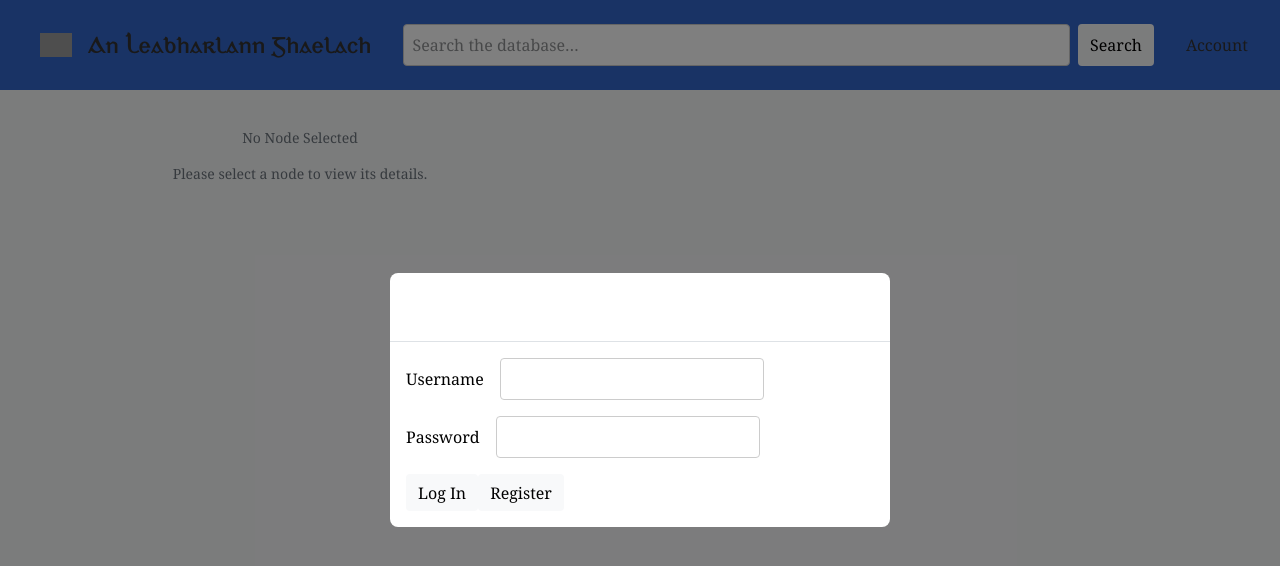
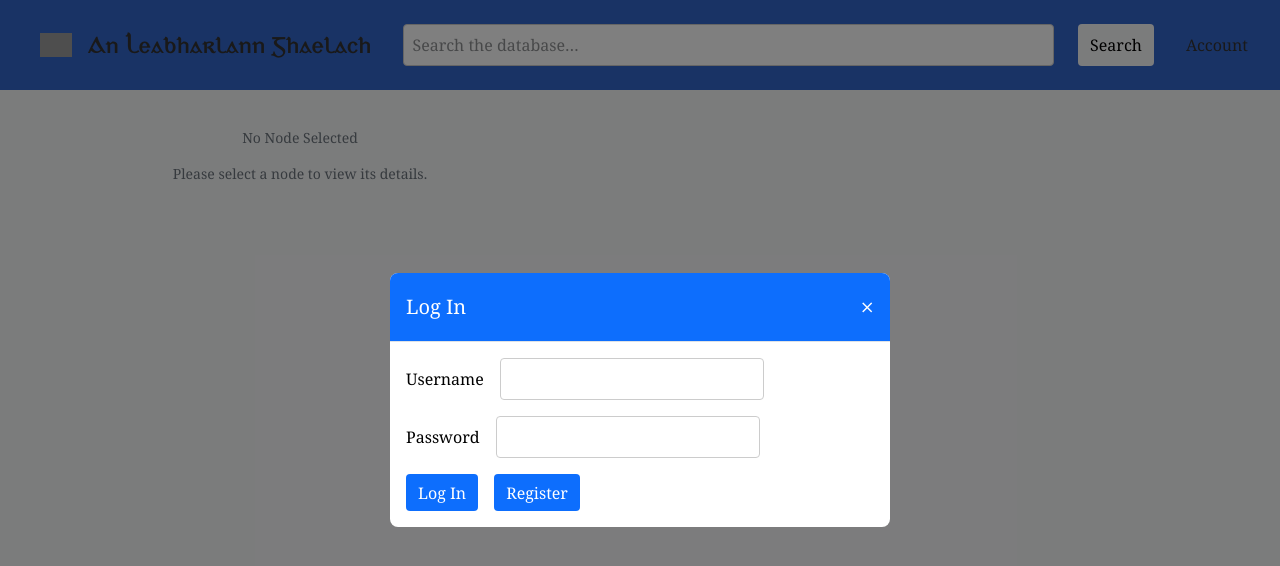
Before and after one commit to uisneach/An-Leabharlann-Ghaelach, a Next.js app: page /info in a window 1280 px wide. Both pictures are taken after a click on the link "Account". Shown: the top 566 px of the page. Built offline with nearby package versions, Linux system fonts and the light colour scheme; grey boxes are pictures that could not be loaded.

Commit message:
Restyle.

```diff
--- a/app/Header.tsx
+++ b/app/Header.tsx
@@ -252,7 +252,7 @@ const Header: React.FC = () => {
             onChange={(e) => setSearchQuery(e.target.value)}
             onKeyPress={(e) => handleKeyPress(e, handleSearch)}
           />
-          <button className="btn" onClick={handleSearch}>Search</button>
+          <button className="btn btn-white" id="search-btn" onClick={handleSearch}>Search</button>
         </div>
         <ul style={{ listStyle: 'none', margin: 0, padding: 0 }}>
           <li style={{ position: 'relative' }}>
@@ -310,14 +310,13 @@ const Header: React.FC = () => {
                   />
                 </div>
                 {loginError && <div className="text-danger mb-3">{loginError}</div>}
-                <button className="btn btn-primary" onClick={handleLogin}>Log In</button>
+                <button className="btn btn-primary btn-blue" onClick={handleLogin}>Log In</button>
                 <button
-                  className="btn btn-link"
+                  className="btn btn-link btn-blue"
                   onClick={() => {
                     setIsLoginModalOpen(false);
                     setIsRegisterModalOpen(true);
-                  }}
-                >
+                  }}>
                   Register
                 </button>
               </div>
--- a/app/globals.css
+++ b/app/globals.css
@@ -3,6 +3,7 @@
 :root {
   --background: #ffffff;
   --foreground: #171717;
+  --button-bg-blue: #0d6efd;
 }
 
 @theme inline {
@@ -89,10 +90,16 @@ header .form-control {
   border-radius: 4px;
   flex: 1;
   padding: .5rem;
+  margin-right: 1rem;
 }
-header .btn {
+header .btn-white {
   background-color: #f8f9fa;
   color: black;
+}
+header .btn-blue {
+  color: white;
+  background-color: var(--button-bg-blue);
+  margin-right: 1rem;
 }
 
 .flex-row {
@@ -228,6 +235,7 @@ td {
 
 .modal-header {
   border-bottom: 1px solid #dee2e6;
+  background-color: var(--button-bg-blue);
 }
 
 .modal-body {
@@ -268,7 +276,10 @@ img {
 #logo-and-header { display: flex; align-items: center; gap: 0.5rem; }
 .navbar-brand { color: #333; text-decoration: none; font-weight: 600; }
 #search-form { flex: 1; display: flex; gap: 0.5rem; margin: 0 1rem; }
-.btn-primary { background: #0d6efd; color: white; }
+.btn-primary {
+  background: var(--button-bg-blue);
+  color: white;
+}
 .btn-link { background: none; color: #0d6efd; }
 .nav-link { color: #333; cursor: pointer; position: relative; }
 .dropdown-menu { position: absolute; right: 0; top: 100%; background: white; border: 1px solid #ccc; border-radius: 4px; min-width: 150px; box-shadow: 0 2px 8px rgba(0,0,0,0.1); z-index: 1000; }
@@ -294,6 +305,10 @@ img {
 .w-100 { width: 100%; }
 .text-center { text-align: center; }
 .mt-3 { margin-top: 1rem; }
+.btn-danger {
+  color: #fff;
+  background-color: #dc3545;
+}
 
 #columns {
   display: flex;
```
